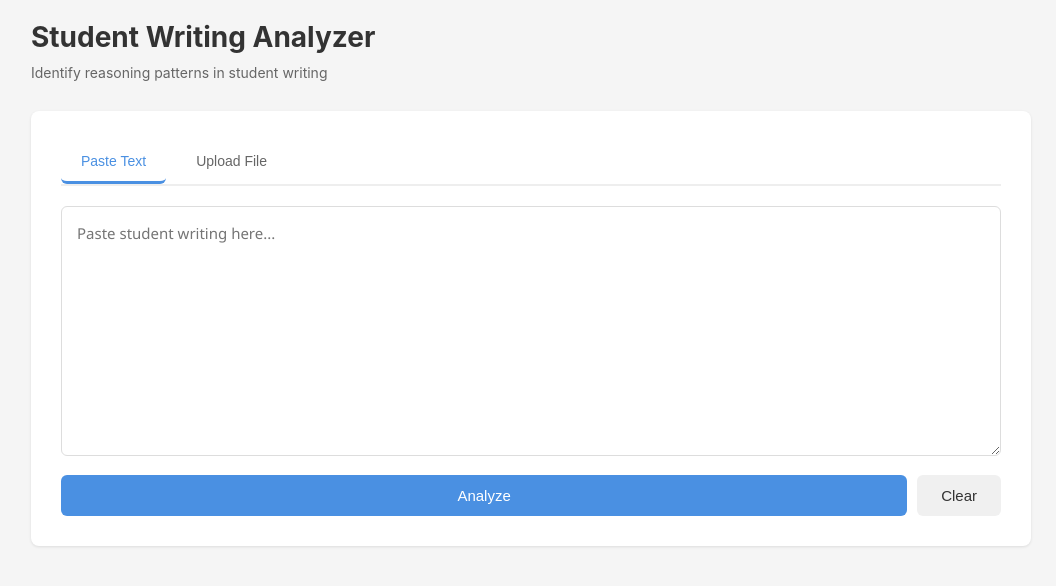
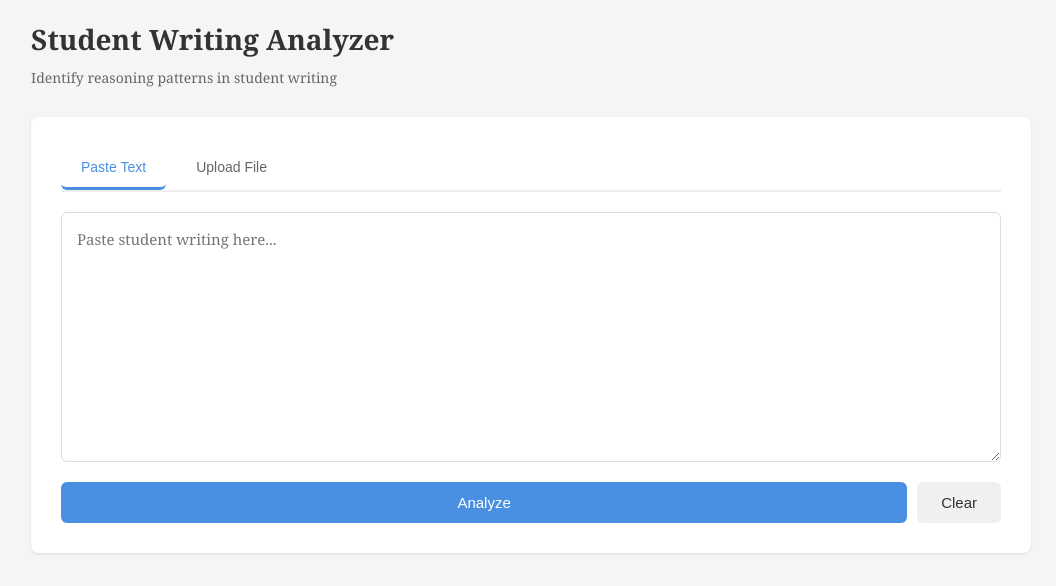
Before and after one commit to lukepettyjohn/writing-analyzer, a website: page public/index.html in a window 1280 px wide. Shown: the whole page, without its empty margins (109-1165 px from the left). Drawn offline with Linux system fonts and the light colour scheme.

Commit message:
Update font in textarea

```diff
--- a/public/index.html
+++ b/public/index.html
@@ -12,7 +12,7 @@
     }
 
     body {
-      font-family: -apple-system, BlinkMacSystemFont, 'Segoe UI', Roboto, sans-serif;
+      font-family: 'Georgia', 'Garamond', serif;
       background: #f5f5f5;
       padding: 20px;
     }
@@ -82,7 +82,7 @@
       width: 100%;
       min-height: 250px;
       padding: 15px;
-      font-family: 'Segoe UI', Roboto, sans-serif;
+      font-family: 'Georgia', 'Garamond', serif;
       font-size: 15px;
       border: 1px solid #ddd;
       border-radius: 6px;
```
Also changed, not shown: 2 other files.
